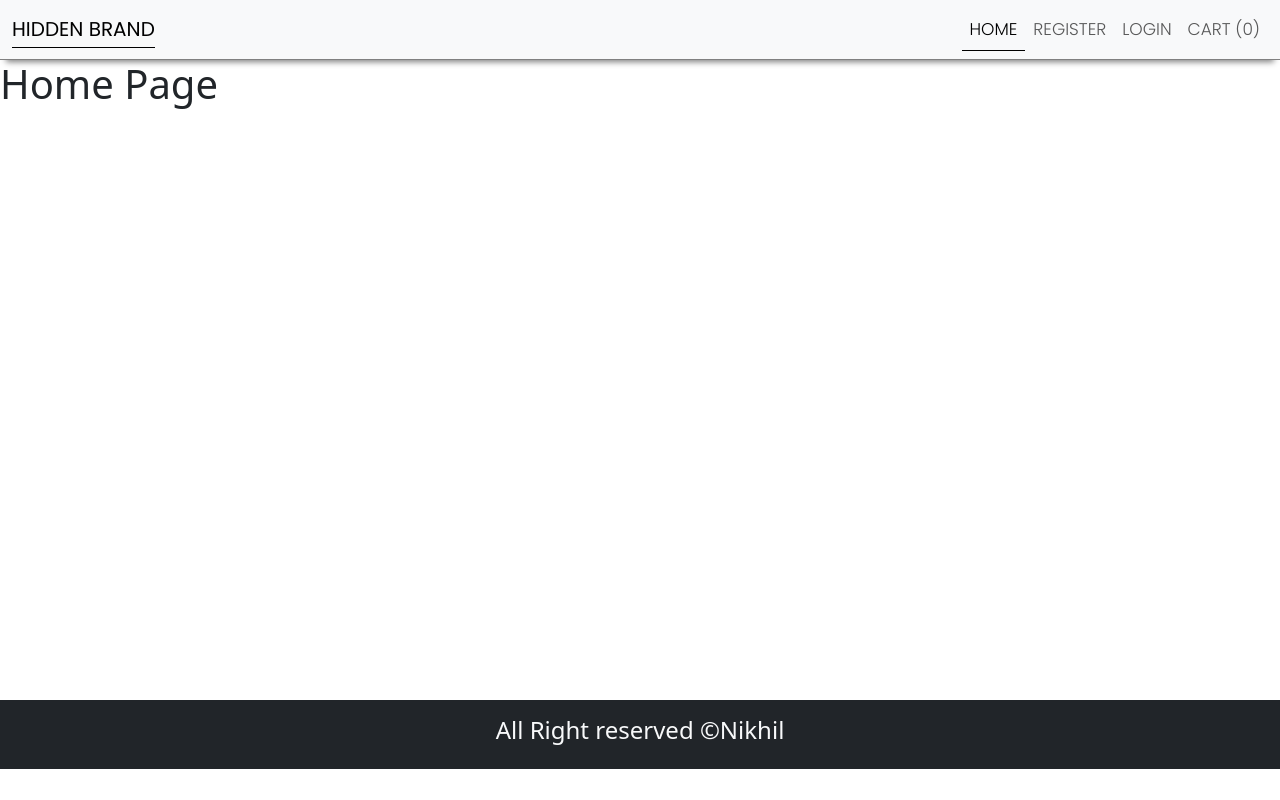
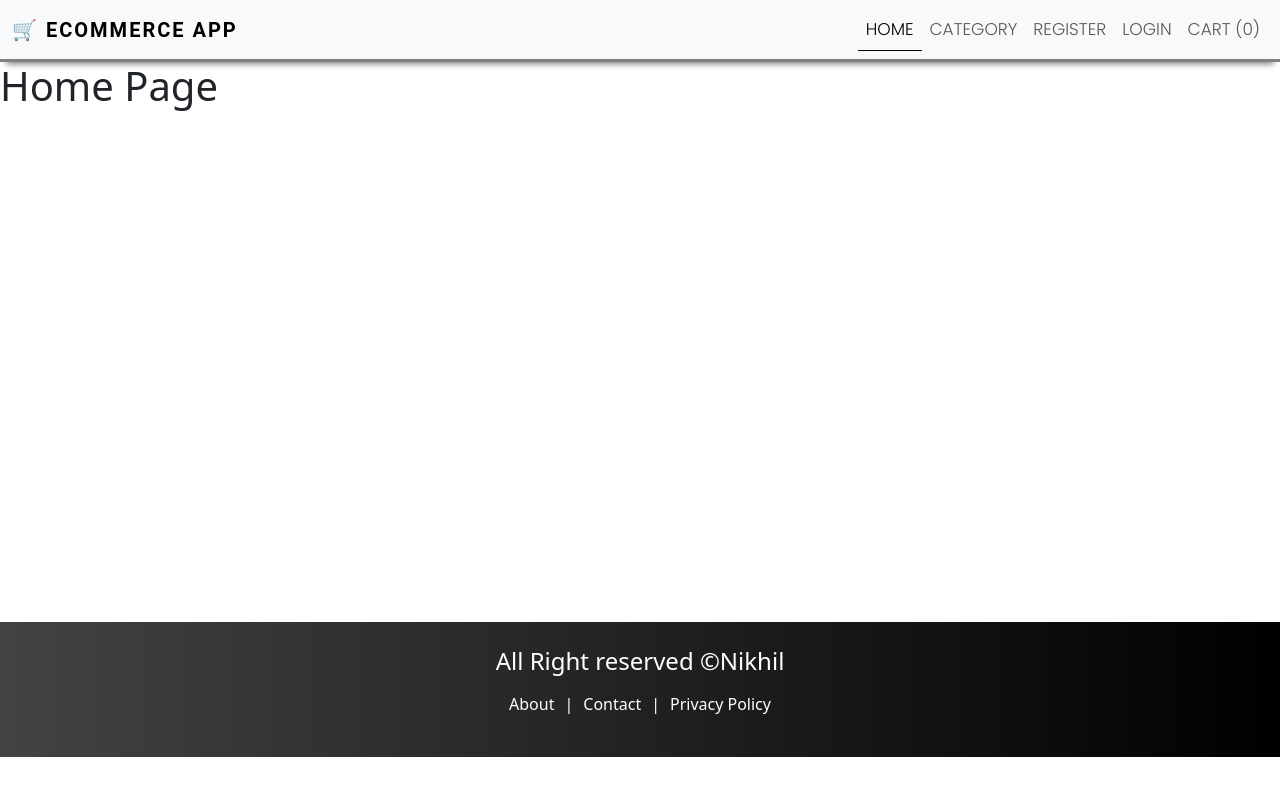
Before and after one commit to NIKHIL-techgeek/ecomm-full-stack, a React (Create React App) app in the folder client/: page / in a window 1280 px wide. Built offline with nearby package versions, Linux system fonts and the light colour scheme.

Commit message:
updated page not found

```diff
--- a/client/package.json
+++ b/client/package.json
@@ -9,6 +9,7 @@
     "bootstrap": "^5.3.0",
     "react": "^18.2.0",
     "react-dom": "^18.2.0",
+    "react-icons": "^4.10.1",
     "react-router-dom": "^6.12.1",
     "react-scripts": "5.0.1",
     "web-vitals": "^2.1.4"
--- a/client/src/Components/Layout/Footer.js
+++ b/client/src/Components/Layout/Footer.js
@@ -1,9 +1,14 @@
 import React from "react";
-
+import { Link } from "react-router-dom";
 const Footer = () => {
   return (
-    <div className="bg-dark text-light p-3">
+    <div className="footer">
       <h4 className="text-center">All Right reserved &copy;Nikhil</h4>
+      <p className="text-center mt-3">
+          <Link to="/about">About</Link>|
+          <Link to="/contact">Contact</Link>|
+          <Link to="/policy">Privacy Policy</Link>
+      </p>
     </div>
   );
 };
--- a/client/src/Components/Layout/Header.js
+++ b/client/src/Components/Layout/Header.js
@@ -1,5 +1,6 @@
 import React from "react";
-import { NavLink } from "react-router-dom";
+import { NavLink , Link} from "react-router-dom";
+// import {FaShoppingBag} from "react-icons/fa"
 const Header = () => {
   return (
     <>
@@ -17,13 +18,18 @@ const Header = () => {
             <span className="navbar-toggler-icon" />
           </button>
           <div className="collapse navbar-collapse" id="navbarTogglerDemo01">
-            <NavLink to="/" className="navbar-brand">
-              Hidden brand
-            </NavLink>
+            <Link to="/" className="navbar-brand">
+            🛒 Ecommerce App
+            </Link>
             <ul className="navbar-nav ms-auto mb-2 mb-lg-0">
               <li className="nav-item">
                 <NavLink to="/" className="nav-link" aria-current="page">
                   Home
+                </NavLink>
+              </li>
+              <li className="nav-item">
+                <NavLink to="/Category" className="nav-link" aria-current="page">
+                  Category
                 </NavLink>
               </li>
               <li className="nav-item">
--- a/client/src/Components/Layout/Layout.js
+++ b/client/src/Components/Layout/Layout.js
@@ -5,7 +5,7 @@ const Layout = (props) => {
   return (
     <div>
       <Header />
-      <main style={{minHeight:'80vh'}}>{props.children}</main>
+      <main style={{minHeight:'70vh'}}>{props.children}</main>
       <Footer/>
     </div>
   );
--- a/client/src/index.css
+++ b/client/src/index.css
@@ -9,21 +9,73 @@ font-family: 'Playfair Display', serif;
 font-family: 'Poppins', sans-serif; */
 
 /* nav bar */
-.navbar{
-  font-family: 'Poppins', sans-serif;
+.navbar {
+  font-family: "Poppins", sans-serif;
   font-size: 17px;
   line-height: 26px;
   text-transform: uppercase;
   box-shadow: 0 8px 6px -6px gray;
-  --webkit-box-shadow:  0 8px 6px -6px gray;
-  border-bottom: 0.3px solid gray !important;
+  --webkit-box-shadow: 0 8px 6px -6px gray;
+  border-bottom: solid gray !important;
 }
 
-.nav-link{
-  font-weight: 300 !important;
+.nav-link {
+  font-weight: 300 !important; /* overwrite existing clas*/
 
 }
 
-.active{
+.active {
   border-bottom: 1px solid black;
 }
+
+.navbar-brand{
+  font-weight: 700;
+  font-family: 'roboto', sans-serif;
+  letter-spacing: 2px;
+}
+
+/* FOOTER  */
+.footer{
+  color: white;
+  padding: 25px;
+  background-color: black;
+  /* background: -webkit-gradient(to right, #434343, black); */
+  background: linear-gradient(to right, #434343, black);
+}
+.footer a{
+  color: white;
+  text-decoration: none;
+  padding: 10px;
+}
+.footer a:hover{
+  color: #ffefba;
+  border-bottom: 1px solid #ffefba;
+}
+/* page not found */
+.pnf {
+  display: flex;
+  min-height: 65vh;
+  flex-direction: column;
+  align-items: center;
+  justify-content: center;
+}
+.pnf-title {
+  font-size: 100px;
+  font-weight: 700;
+}
+
+.pnf-heading {
+  font-weight: normal;
+}
+
+.pnf-btn {
+  color: black;
+  border: 1px solid black;
+  text-decoration: none;
+  padding: 10px;
+  margin-top: 10px;
+}
+.pnf-btn:hover {
+  background-color: black;
+  color: white;
+}
--- a/client/src/pages/Pagenotfound.js
+++ b/client/src/pages/Pagenotfound.js
@@ -1,10 +1,15 @@
 import React from "react";
 import Layout from "../Components/Layout/Layout";
+import { Link, NavLink } from "react-router-dom";
 
 const Pagenotfound = () => {
   return (
     <Layout>
-      <h1>Pagenotfound</h1>
+      <div className="pnf">
+        <h1 className="pnf-title">404</h1>
+        <h2 className="pnf-heading">Oops! Page not found</h2>
+        <NavLink to="/" className="pnf-btn">Go back</NavLink>
+      </div>
     </Layout>
   );
 };
```
Also changed, not shown: 1 other file (tests, documents, lock files or other folders).
